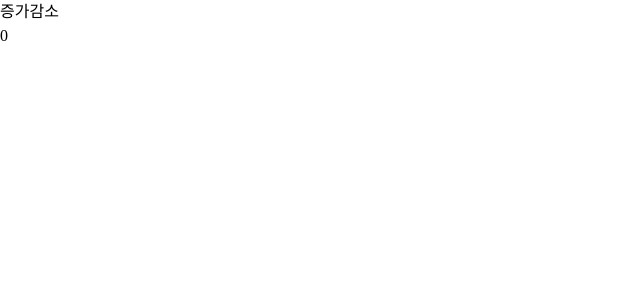
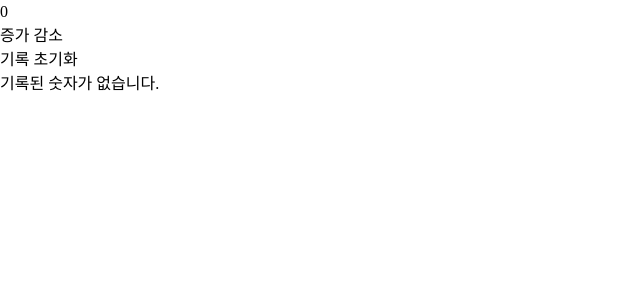
Before and after one commit to SangWon7242/todoList-TS, a Next.js app: page / in a window 1280 px wide. Shown: the top 300 px of the page, without its empty margins (0-640 px from the left). Built offline with nearby package versions, Linux system fonts and the light colour scheme; a web font is replaced by a local one.

Commit message:
숫자 기록, 초기화 기능 구현

```diff
--- a/src/app/page.tsx
+++ b/src/app/page.tsx
@@ -3,12 +3,41 @@ import { useState } from "react";
 
 export default function Home() {
   const [count, setCount] = useState(0);
+  const [recordedNumber, setRecordedNumber] = useState<number[]>([]);
 
   return (
-    <div>
-      <button onClick={() => setCount(count + 1)}>증가</button>
-      <button onClick={() => setCount(count - 1)}>감소</button>
-      <p>{count}</p>
-    </div>
+    <>
+      <div>
+        <h1>{count}</h1>
+        <button onClick={() => setCount(count + 1)}>증가</button>
+        &nbsp;
+        <button onClick={() => setCount(count - 1)}>감소</button>
+        <br />
+        <button
+          onClick={() => {
+            if (count == 0) return;
+            setRecordedNumber([...recordedNumber, count]);
+          }}
+        >
+          기록
+        </button>
+        &nbsp;
+        <button
+          onClick={() => {
+            setCount(0);
+            setRecordedNumber([]);
+          }}
+        >
+          초기화
+        </button>
+      </div>
+      <div>
+        {recordedNumber.length == 0 ? (
+          <p>기록된 숫자가 없습니다.</p>
+        ) : (
+          <p>{JSON.stringify(recordedNumber)}</p>
+        )}
+      </div>
+    </>
   );
 }
```
